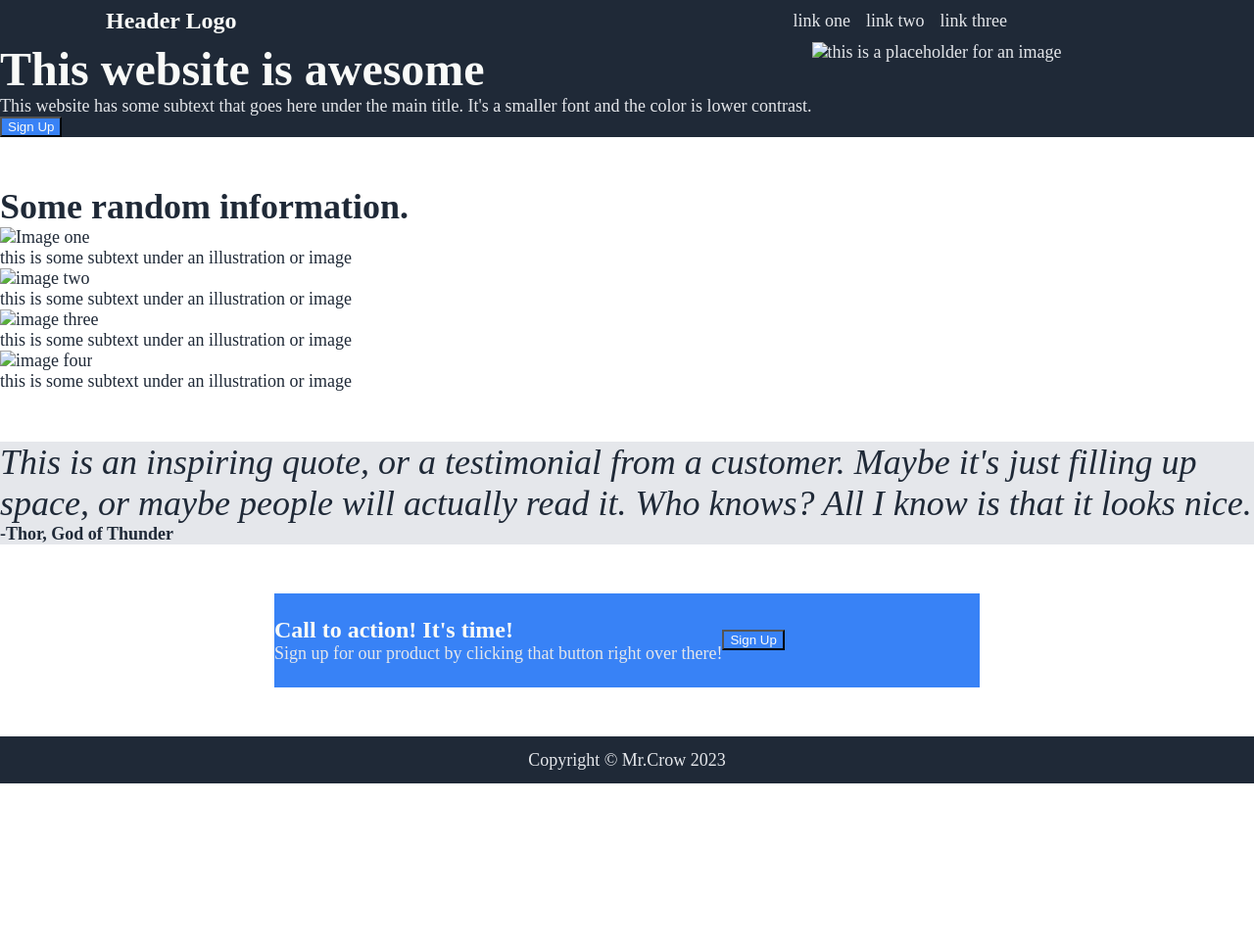
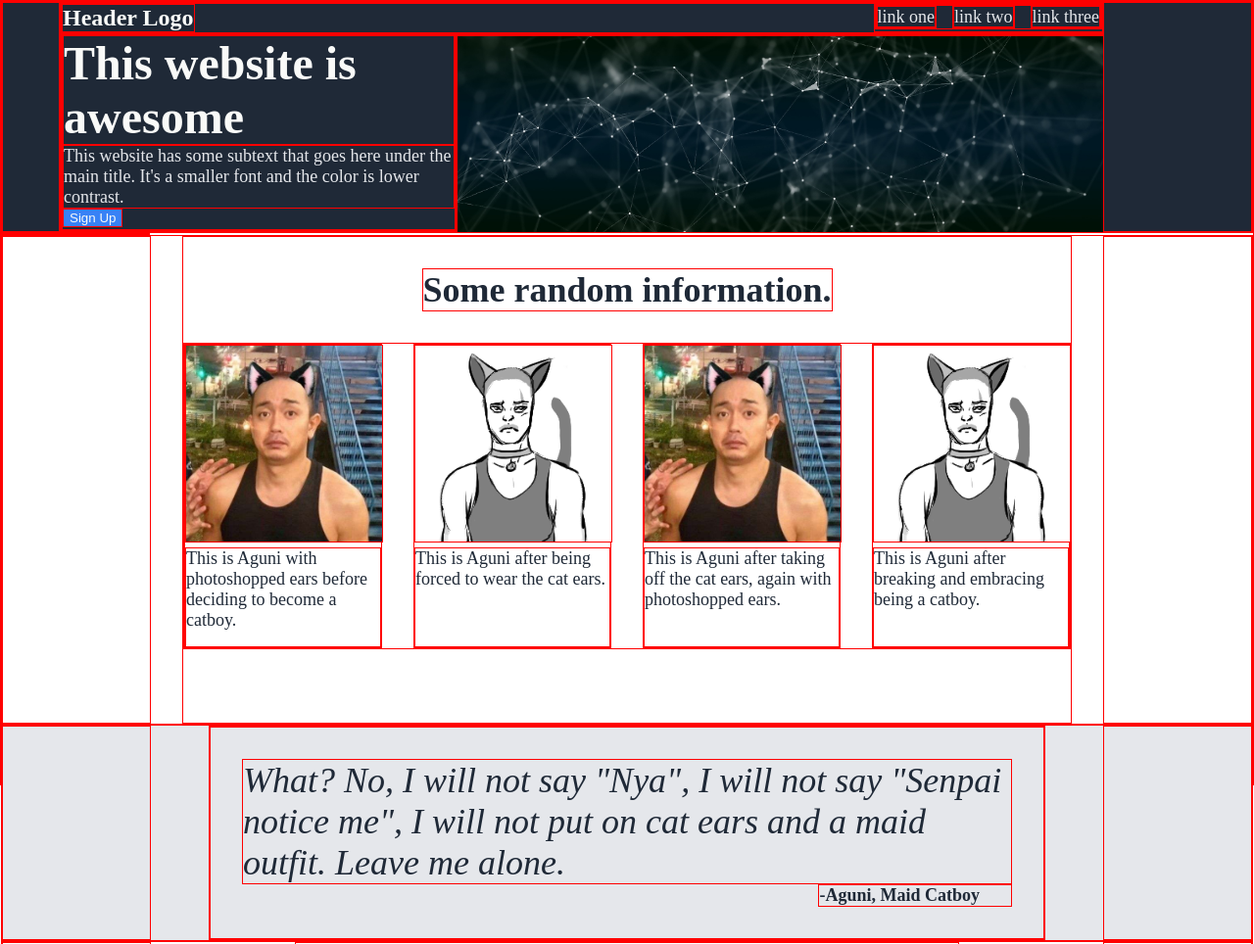
Before and after one commit to MrCorvid/css-test, a plain HTML site: page index.html in a window 1280 px wide. Shown: the top 964 px of the page at 98% size. Before the commit the page ends 800 px from the top, so only its background shows below. Drawn offline with Linux system fonts and the light colour scheme.

Commit message:
feat: finish major structure and alignment + imgs
Finalize major structure changes, add images, create infinite banner img
Prepare site for final tweaks and aesthetic changes

```diff
--- a/index.html
+++ b/index.html
@@ -17,6 +17,8 @@
       <p class="browsehappy">You are using an <strong>outdated</strong> browser. Please <a href="#">upgrade your browser</a> to improve your experience.</p>
     <![endif]-->
 
+    <div class="spacer-outer hero-header-bg">
+      <div class="spacer"></div>
       <div class="hero-header">
         <div class="header">
           <div class="logo logo-text">Header Logo</div>
@@ -35,37 +37,51 @@
             <button class="button-one">Sign Up</button>
           </div>
           <div class="right">
-          <img class="secondary-text" src="" alt="this is a placeholder for an image">
+            <img src="images/bg.jpg"></div>
           </div>
         </div>
       </div>
+      <div class="spacer"></div>
+    </div>
+    <div class="spacer-outer">
+      <div class="spacer"></div>
       <div class="info">
         <div class="info-header info-header-text">Some random information.</div>
         <div class="info-cards info-card-text">
           <div class="card">
-          <img src="" alt="Image one">
-          <div>this is some subtext under an illustration or image</div>
+            <img src="images/Aguni_cry_og.png" alt="Image one">
+            <div>This is Aguni with photoshopped ears before deciding to become a catboy.</div>
           </div>
           <div class="card">
-          <img src="" alt="image two">
-          <div>this is some subtext under an illustration or image</div>
+            <img src="images/aguni_cry.png" alt="image two">
+            <div>This is Aguni after being forced to wear the cat ears.</div>
           </div>
           <div class="card">
-          <img src="" alt="image three">
-          <div>this is some subtext under an illustration or image</div>
+            <img src="images/Aguni_cry_og.png" alt="image three">
+            <div>This is Aguni after taking off the cat ears, again with photoshopped ears.</div>
           </div>
           <div class="card">
-          <img class="" src="" alt="image four">
-          <div>this is some subtext under an illustration or image</div>
+            <img src="images/aguni_cry.png" alt="image four">
+            <div>This is Aguni after breaking and embracing being a catboy.</div>
           </div>
         </div>
       </div>
+      <div class="spacer"></div>
+    </div>
+    <div class="spacer-outer quote-bg">
+      <div class="spacer"></div>
       <div class="quote">
-      <div class="quote-text">This is an inspiring quote, or a testimonial from a customer. Maybe it's just filling up space, or maybe people will actually read it. Who knows? All I know is that it looks nice.</div>
-      <div class="quote-attr">-Thor, God of Thunder</div>
+        <div class="quote-body">
+          <div class="quote-text">What? No, I will not say "Nya", I will not say "Senpai notice me", I will not put on cat ears and a maid outfit. Leave me alone.</div>
+          <div class="quote-attr">-Aguni, Maid Catboy</div>
         </div>
+      </div>
+      <div class="spacer"></div>
+    </div>
+    <div class="spacer-outer ">
+      <div class="spacer"></div>
       <div class="coa">
-      <div class="coa-card">
+        <div class="coa-card coa-card-bg">
           <div class="coa-left">
             <div class="logo-text">Call to action! It's time!</div>
             <div class="secondary-text">Sign up for our product by clicking that button right over there!</div>
@@ -75,8 +91,14 @@
           </div>
         </div>
       </div>
+      <div class="spacer"></div>
+    </div>
+    <div class="spacer-outer footer-bg">
+      <div class="spacer"></div>
       <div class="footer">
         <div class="secondary-text">Copyright © Mr.Crow 2023</div>
       </div>
+      <div class="spacer"></div>
+    </div>
   </body>
 </html>
--- a/style.css
+++ b/style.css
@@ -1,3 +1,7 @@
+* {
+  border: 1px solid red;
+} /**/
+
 body {
   display: flex;
   height: 100vh;
@@ -23,6 +27,10 @@ a {
   text-decoration: none;
 }
 
+
+/*
+FONTS
+*/
 
 .main-text {
   font-size: 48px;
@@ -74,29 +82,62 @@ a {
 }
 
 
+/*
+BACKGROUND COLORS
+*/
+
+.hero-header-bg {
+  background-color: #1F2937;
+}
+
+.quote-bg {
+  background-color: #E5E7EB;
+}
+
+.coa-card-bg {
+    background-color: #3882f6;
+}
+
+.footer-bg {
+  background-color: #1F2937;
+}
+
+.right-img {
+  background-image: url(./images/bg.jpg);
+  background-position: center center;
+  background-repeat: no-repeat;
+  background-attachment: fixed;
+}
+
+
+.spacer-outer {
+  display: flex;
+  justify-content: space-between;
+}
+
+.spacer {
+  flex: 1;
+  max-width: 150px;
+}
+
+
 .hero-header {
-  background-color: #1F2937;
-
+  flex: 1 1 auto;
+  min-width: 100px;
   display: flex;
   flex-direction: column;
-
+  justify-content: space-between;
+  padding-right: 150px;
 }
 
 .header {
   display: flex;
-  align-items: center;
-  margin: 8px;
-  padding-left: 100px;
-  padding-right: 100px;
-  max-width: 920px;
+  justify-content: space-between;
 }
 
 .header ul {
   display: flex;
-  flex-wrap: wrap-reverse;
-  margin-left: auto;
   gap: 16px;
-  max-width: 400px;
 }
 
 ul li {
@@ -105,17 +146,19 @@ ul li {
 
 .logo {
   flex: none;
-  min-width: 260px;
-  margin-right: auto;
 }
 
 .hero {
   display: flex;
+  justify-content: flex-start;
+  height: 200px;
 }
 
 .left {
   display: flex;
   flex-direction: column;
+  flex: 3 0 auto;
+  max-width: 400px;
 }
 
 .left .title {
@@ -132,27 +175,66 @@ ul li {
 }
 
 .right {
+  flex: 2;
+  height: 200px;
+}
+
+.right img {
+  width: 100%;
+  height: 100%;
+  object-fit: cover;
+}
+
+.info {
+  display: flex;
+  flex-direction: column;
+  justify-content: center;
+  align-items: center;
+}
+
+.info-header {
+  margin: min(5%, 32px);
+  flex: none;
+  width: fit-content;
+}
+
+.info-cards {
+  display: flex;
+  flex-wrap: wrap;
+  justify-content: center;
+  align-items: baseline;
+  gap: 32px;
+  margin-bottom: 75px;
+}
+
+.card {
+  flex: none;
+  width: 200px;
 
 }
 
-.info {
-
+.card img {
+  height: 200px;
+  width: 200px;
+  object-fit: cover;
 }
 
-.info-header {
-
+.card div {
+  height: 100px;
 }
 
-.info-cards {
-
+.quote-body {
+  display: flex;
+  flex-direction: column;
+  justify-content: center;
+  align-items: center;
+  max-width: 850px;
+  padding: min(5%, 32px);
 }
 
-.card {
-
-}
-
-.quote {
-  background-color: #E5E7EB;
+.quote-attr{
+  margin-left: auto;
+  padding-right: 32px;
 }
 
 .coa {
@@ -162,12 +244,11 @@ ul li {
 }
 
 .coa-card {
-  background-color: #3882f6;
   display: flex;
   align-items: center;
   height: 96px;
-  max-width: 720px;
   flex: auto;
+  margin: 75px;
 }
 
 .coa-left {
@@ -182,7 +263,6 @@ ul li {
 .footer {
   height: 48px;
   flex:none;
-  background-color: #1F2937;
   display: flex;
   justify-content: center;
   align-items: center;
```
Also changed, not shown: images/Aguni_cry_og.png (added), images/aguni_cry.png (added). Lines whose indentation alone changed are shown as unchanged.
